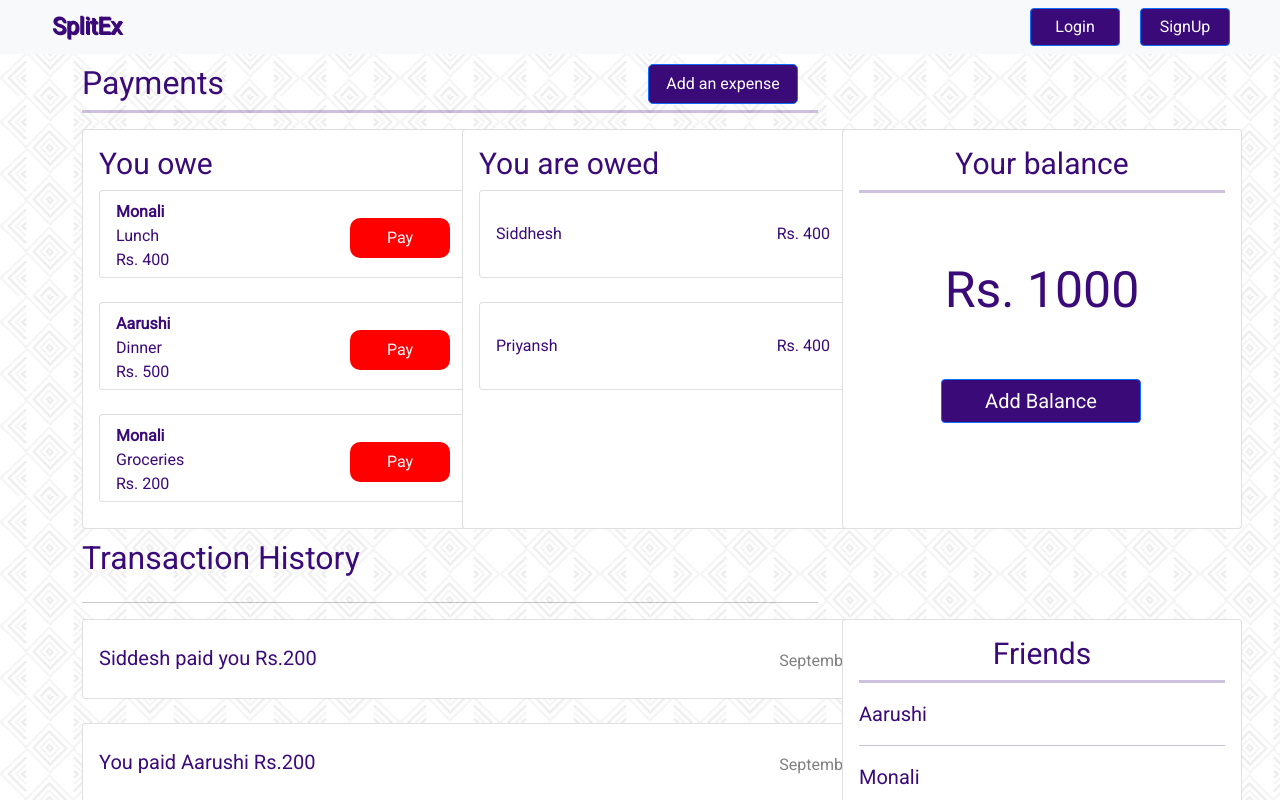
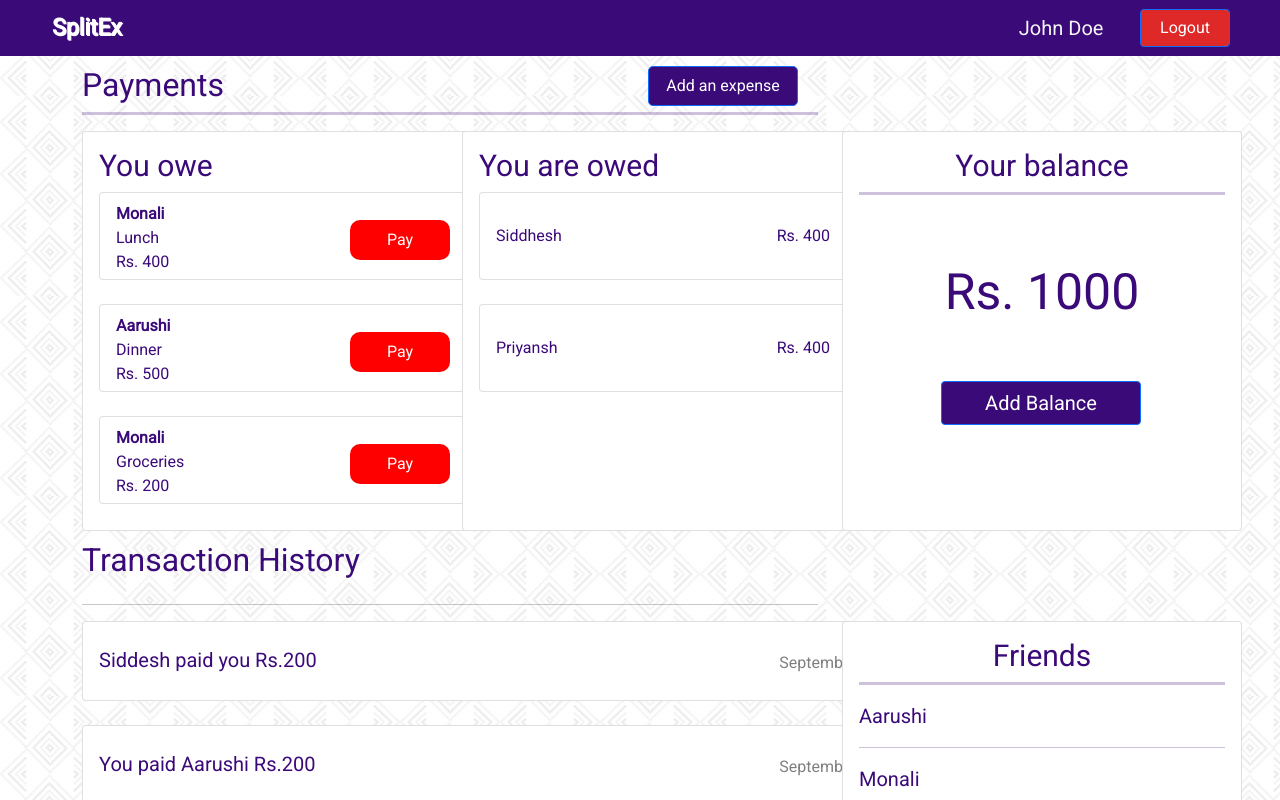
Before and after one commit to siddheshhadkar/splitex, a React (Create React App) app in the folder frontend/: page /dashboard in a window 1280 px wide. Shown: the top 800 px of the page. Built offline with nearby package versions, Linux system fonts and the light colour scheme.

Commit message:
Incororated Dashboard Navbar

```diff
--- a/frontend/src/components/Dashboard.js
+++ b/frontend/src/components/Dashboard.js
@@ -1,6 +1,6 @@
 import React from 'react';
 import { Container, Row, Col, Button, Card } from 'react-bootstrap';
-import LandingNavbar from './LandingNavbar';
+import DashboardNavbar from './DashboardNavbar';
 import '../styles/dashboard.css';
 import YouOweCard from './YouOweCard';
 import YouAreOwedCard from './YouAreOwedCard';
@@ -11,7 +11,7 @@ import BalanceCard from './BalanceCard';
 export default function Dashboard() {
   return (
     <>
-      <LandingNavbar />
+      <DashboardNavbar />
       <Container>
         <Row>
           <Col xs={12} md={8}>
```
